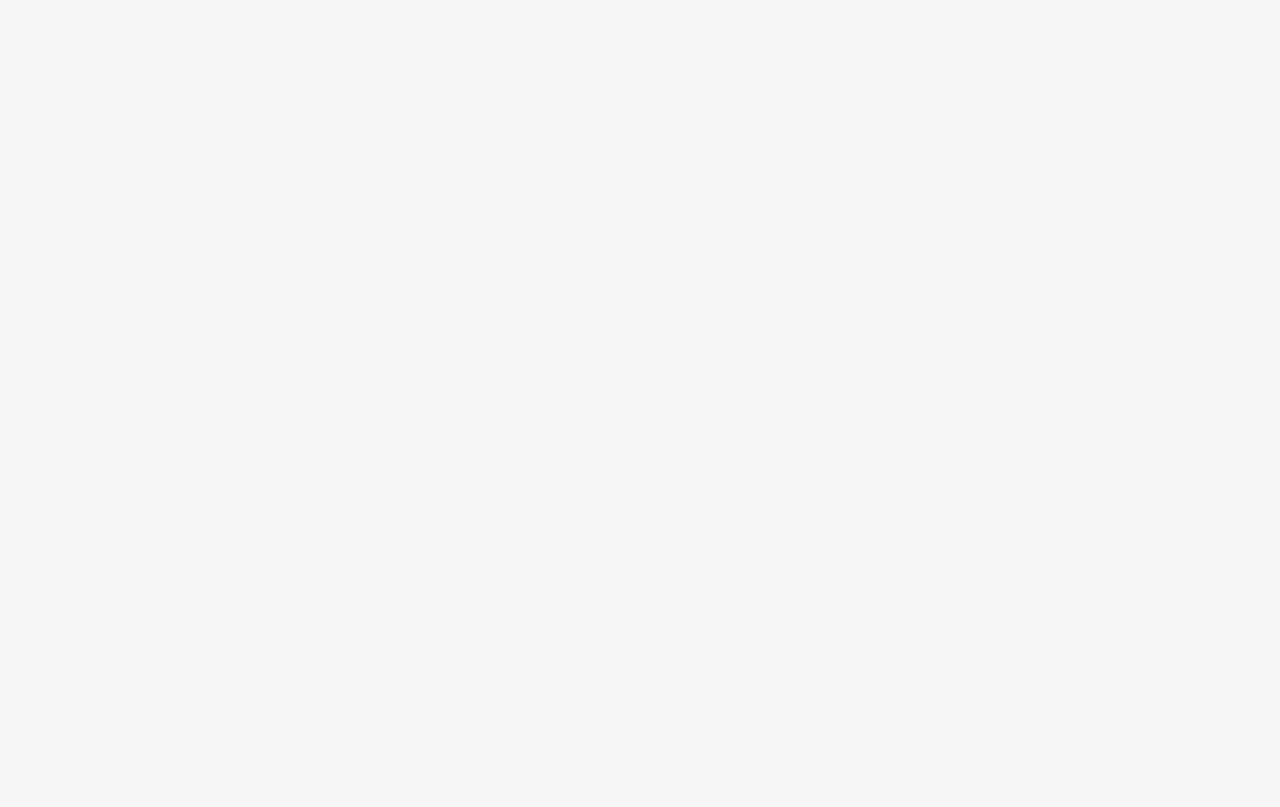
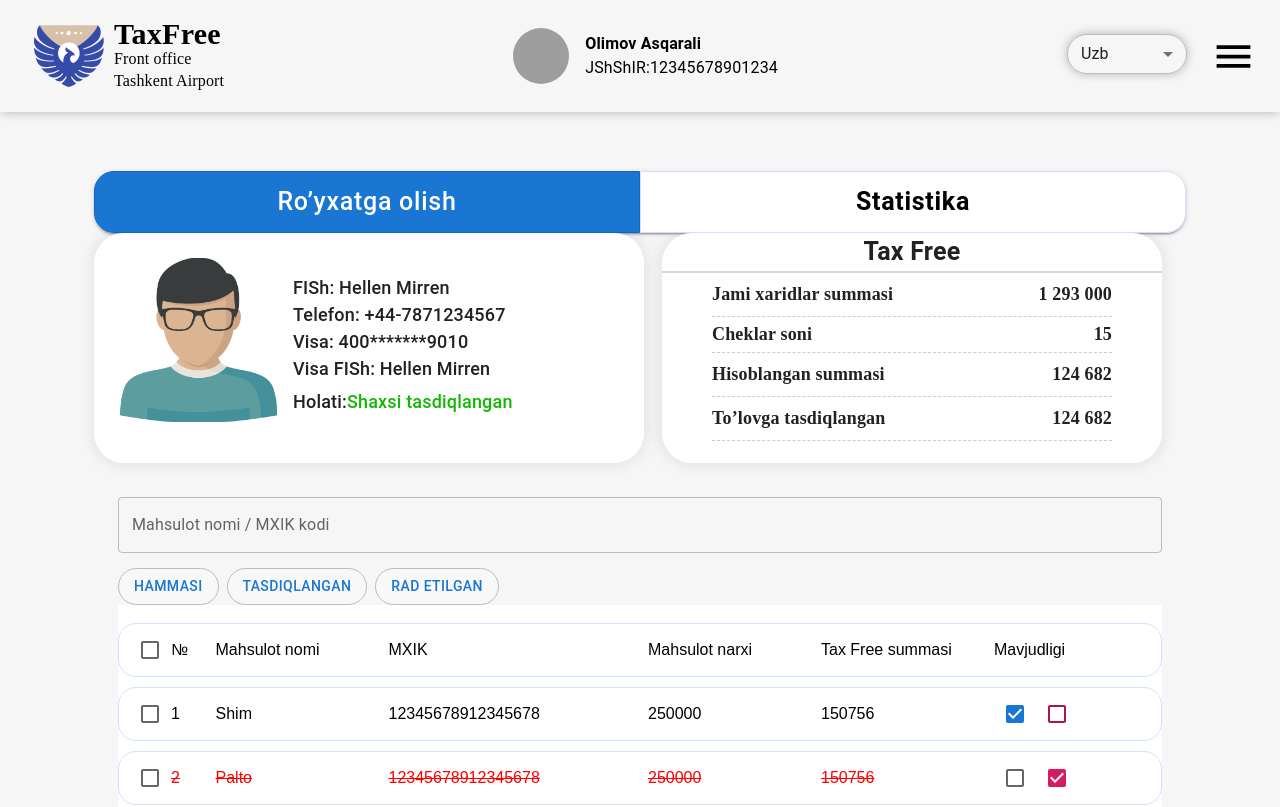
Before and after one commit to Costello26/taxfree-frontoffice, a React (Create React App) app: page /product-formalization in a window 1280 px wide. Shown: the top 807 px of the page. Built offline with nearby package versions, Linux system fonts and the light colour scheme; grey boxes are pictures that could not be loaded.

Commit message:
feat: product formalization UI and talon route added

```diff
--- a/src/App.js
+++ b/src/App.js
@@ -9,18 +9,21 @@ import TaxfreeStatisticsTable from './components/TaxFreeStatisticsTable/TaxFreeS
 import { BrowserRouter as Router, Route, Routes } from 'react-router-dom';
 import Registration from './layout/Registration/Registration';
 import ScanPassport from './layout/ScanPassport/ScanPassport';
+import ProductFormalization from './layout/ProductFormalization/ProductFormalization';
 function App() {
   return (
     <div className="App">
-      {/* <SideBar />
+      <SideBar />
       <Router>
         <Routes>
           <Route path="/" element={<ListInpector />} />
           <Route path="/register" element={<Registration />} />
           <Route path="/scan-passport" element={<ScanPassport />} />
+          <Route path="/talon" element={<></>} />
+          <Route path="/product-formalization" element={<ProductFormalization />} />
         </Routes>
       </Router>
-      <Footer /> */}
+      <Footer />
       {/* <ScanCheck/> */}
       {/* <QRGenetator/> */}
       {/* <UserInfo/> */}
--- /dev/null
+++ b/src/layout/ProductFormalization/ProductFormalization.jsx
@@ -0,0 +1,25 @@
+import React from 'react';
+import AppBar from '../../components/AppBar/AppBar';
+import ListCheck from '../../components/ListCheck/ListCheck';
+import Taxfree from '../../components/UserTaxfree/Taxfree';
+import UserInfo from '../../components/UserTaxfree/UserInfo';
+import cls from './ProductFormalization.module.scss';
+
+const ProductFormalization = () => {
+  return (
+    <div className="container">
+      <AppBar />
+      <div className={cls['user-details']}>
+        <div className={cls['user-info']}>
+          <UserInfo />
+        </div>
+        <div className={cls['user-taxfree']}>
+          <Taxfree />
+        </div>
+      </div>
+      <ListCheck />
+    </div>
+  );
+};
+
+export default ProductFormalization;
--- /dev/null
+++ b/src/layout/ProductFormalization/ProductFormalization.module.scss
@@ -0,0 +1,9 @@
+.user-details {
+  display: flex;
+  gap: 18px;
+  margin-bottom: 19px;
+}
+.user-info,
+.user-taxfree {
+  width: 100%;
+}
```
Also changed, not shown: src/layout/Talon/Talon.jsx (added, +9 -0 lines).
